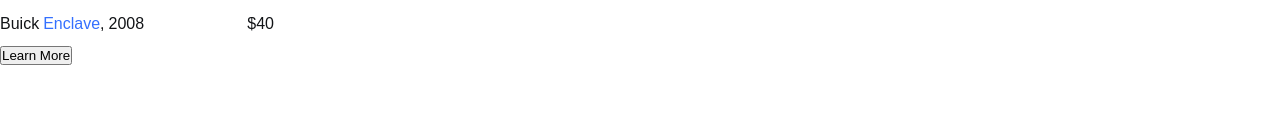
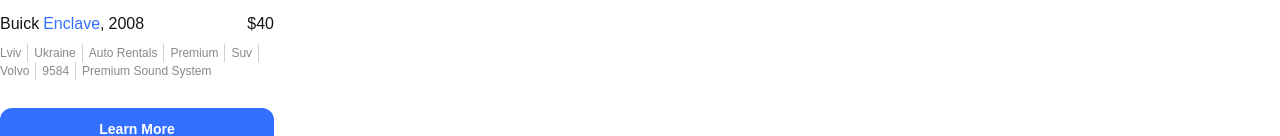
Before and after one commit to bodikzilvova/RentCar, a React (Create React App) app: page /RentCar/catalog in a window 1280 px wide. Shown: the part 572-708 px from the top of the page. Built offline with nearby package versions, Linux system fonts and the light colour scheme.

Commit message:
add-styles-btn-and-tample-for-car-text

```diff
--- a/src/components/CatalogItem/CatalogItem.jsx
+++ b/src/components/CatalogItem/CatalogItem.jsx
@@ -9,6 +9,7 @@
   CarYear,
   CarPrice,
   TextWrapper,
+  SpanLine,
   ButtonMore,
 } from './CatalogItem.styled';
 
@@ -24,13 +25,21 @@
       </WrapperInfo>
 
       <TextWrapper>
-<span></span>
-<span></span>
-<span></span>
-<span></span>
-<span></span>
-<span></span>
-<span></span>
+        Lviv
+<SpanLine />
+Ukraine
+<SpanLine />
+Auto Rentals
+<SpanLine />
+Premium
+<SpanLine />
+Suv
+<SpanLine />
+Volvo
+<SpanLine />
+9584
+<SpanLine />
+Premium Sound System
       </TextWrapper>
 
       <ButtonMore>Learn More</ButtonMore>
--- a/src/components/CatalogItem/CatalogItem.styled.js
+++ b/src/components/CatalogItem/CatalogItem.styled.js
@@ -40,6 +40,35 @@
 margin-left: auto;
 `
 export const TextWrapper = styled.div`
+display: flex;
+flex-direction: row;
+flex-wrap: wrap;
+width: 274px;
+margin-bottom: 28px;
+font-family: Manrope, sans-serif;
+font-weight: 400;
+font-size: 12px;
+line-height: 1.5;
+color: rgba(18, 20, 23, 0.5);
+`
+
+export const SpanLine = styled.span`
+margin-left: 6px;
+margin-right: 6px;
+border-left: 1px solid rgba(18, 20, 23, 0.2);
+
 `
 export const ButtonMore = styled.button`
+width: 274px;
+height: 44px;
+background-color: #3470FF;
+border-radius: 12px;
+border: none;
+cursor: pointer;
+font-family: Manrope, sans-serif;
+font-weight: 600;
+font-size: 14px;
+line-height: 1.4;
+color: #fff;
+padding: 12px 99px 12px 99px;
 `
```
